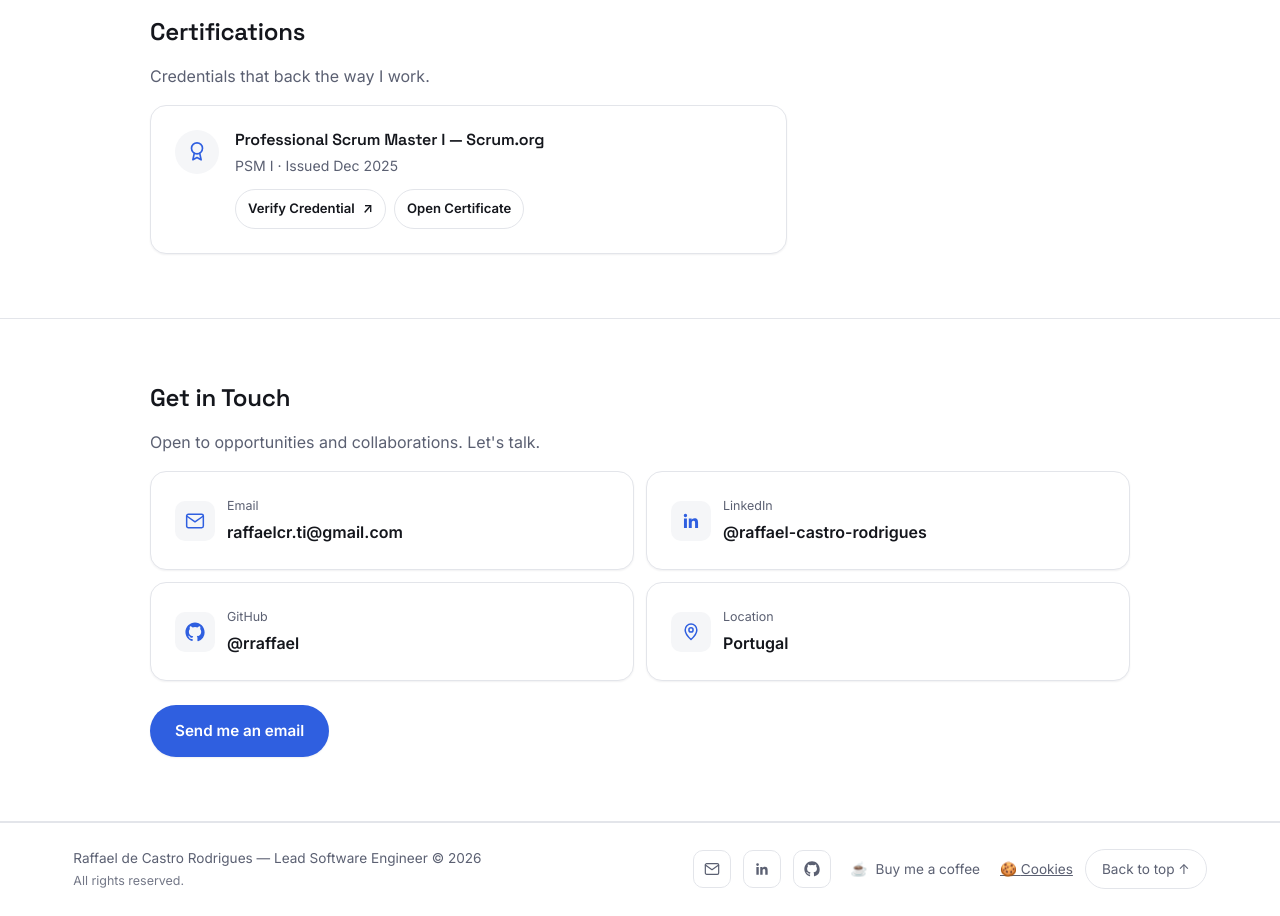
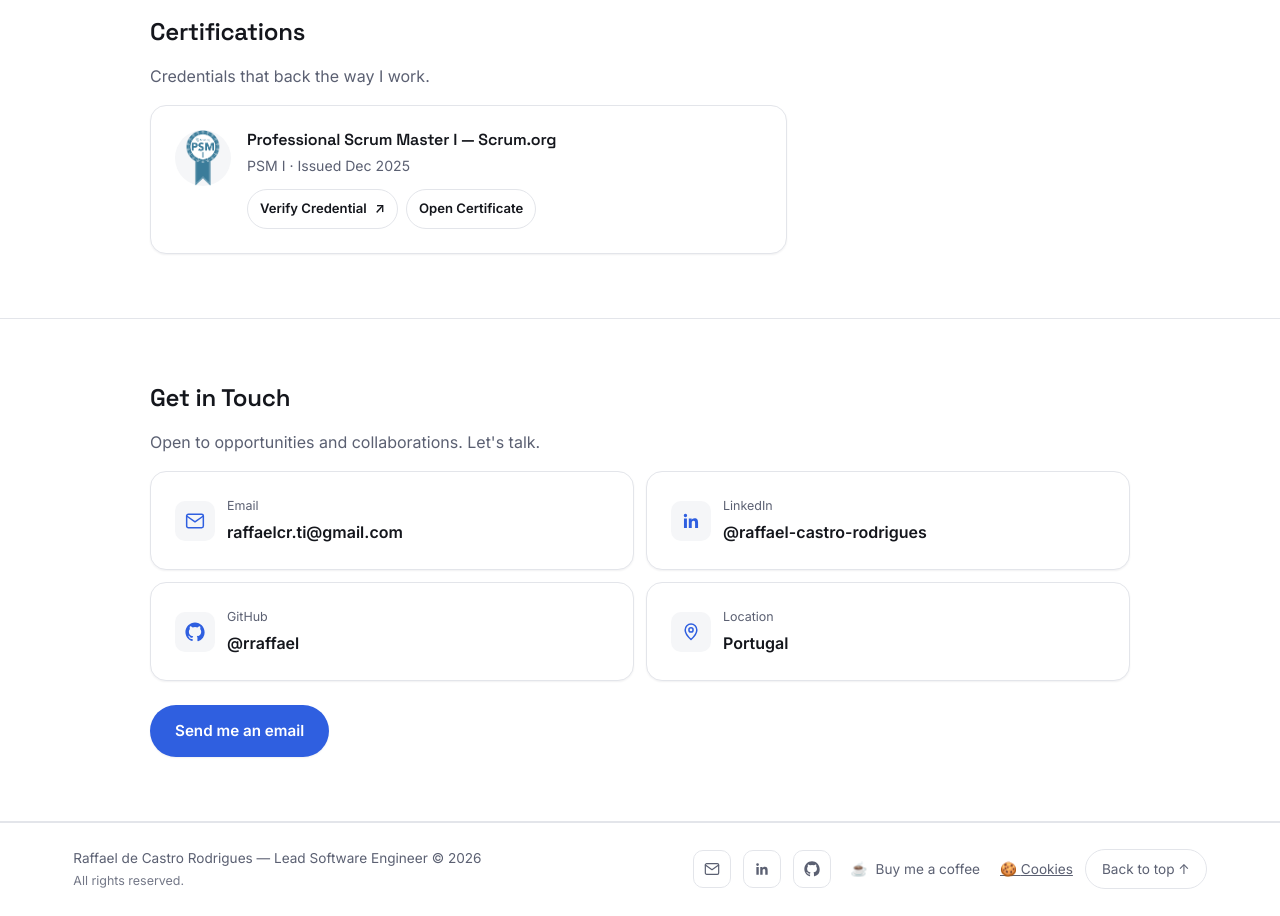
Before and after one commit to rraffael/Portfolio, a Next.js app: page / in a window 1280 px wide. Shown: the part 4380-5296 px from the top of the page. Built offline with nearby package versions, Linux system fonts and the light colour scheme.

Commit message:
Use real PSM I badge in Certifications (normal + pixel worlds)
Swap the placeholder ribbon/sparkle icons for the actual blue Scrum.org
PSM I badge image in both the pro and pixel certification cards.

```diff
--- a/components/SectionCertifications.jsx
+++ b/components/SectionCertifications.jsx
@@ -49,7 +49,11 @@ export default function CertificationsSection({ t }) {
         {items.map((item) => (
           <article className="panel cert-card" key={`${item.name}-${item.year}`}>
             <span className="cert-badge">
-              <IconSparkle />
+              {item.badge ? (
+                <img src={resolveLink(item.badge)} alt="" className="cert-badge-img" />
+              ) : (
+                <IconSparkle />
+              )}
             </span>
             <div className="cert-body">
               <h3 className="cert-name">
--- a/components/SectionCertificationsPro.jsx
+++ b/components/SectionCertificationsPro.jsx
@@ -40,7 +40,11 @@ export default function SectionCertificationsPro({ t }) {
         {items.map((item) => (
           <article className="pro-panel pro-cert-card" key={`${item.name}-${item.year}`}>
             <div className="pro-cert-badge">
-              <IconBadge />
+              {item.badge ? (
+                <img src={resolveLink(item.badge)} alt="" className="pro-cert-badge-img" />
+              ) : (
+                <IconBadge />
+              )}
             </div>
             <div className="pro-cert-body">
               {/* "name — issuer" as the heading, "year" as the line below —
--- a/locales/en.json
+++ b/locales/en.json
@@ -202,7 +202,8 @@
         "year": "PSM I · Issued Dec 2025",
         "credentialId": "",
         "link": "https://scrum.org/certificates/1275097",
-        "certificateLink": "/certificate-psm1.pdf"
+        "certificateLink": "/certificate-psm1.pdf",
+        "badge": "/badge-psm1.png"
       }
     ]
   },
--- a/locales/pt.json
+++ b/locales/pt.json
@@ -205,7 +205,8 @@
         "year": "PSM I · Emitido em dez/2025",
         "credentialId": "",
         "link": "https://scrum.org/certificates/1275097",
-        "certificateLink": "/certificate-psm1.pdf"
+        "certificateLink": "/certificate-psm1.pdf",
+        "badge": "/badge-psm1.png"
       }
     ]
   },
--- a/styles/pixel.css
+++ b/styles/pixel.css
@@ -1083,12 +1083,18 @@ html[data-world='pixel'] {
 
 [data-world='pixel'] .cert-badge {
   flex: none;
-  width: 44px;
-  height: 44px;
+  width: 56px;
+  height: 56px;
   display: flex;
   align-items: center;
   justify-content: center;
   color: var(--accent);
+}
+
+[data-world='pixel'] .cert-badge-img {
+  width: 100%;
+  height: 100%;
+  object-fit: contain;
 }
 
 [data-world='pixel'] .cert-name {
--- a/styles/pro.css
+++ b/styles/pro.css
@@ -895,14 +895,20 @@
 
 [data-world='pro'] .pro-cert-badge {
   flex: none;
-  width: 44px;
-  height: 44px;
+  width: 56px;
+  height: 56px;
   border-radius: 50%;
   background: var(--bg-alt);
   color: var(--accent);
   display: flex;
   align-items: center;
   justify-content: center;
+}
+
+[data-world='pro'] .pro-cert-badge-img {
+  width: 100%;
+  height: 100%;
+  object-fit: contain;
 }
 
 [data-world='pro'] .pro-cert-body h3 {
```
Also changed, not shown: public/badge-psm1.png (added).
